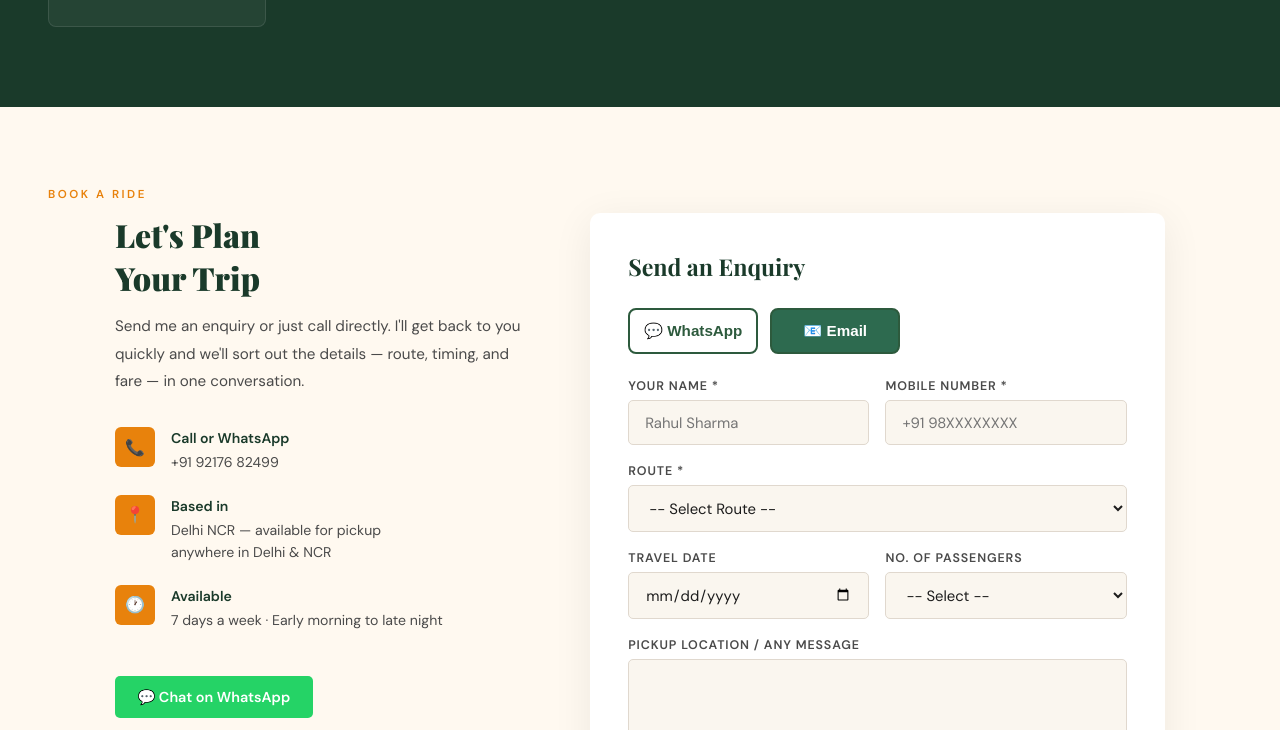
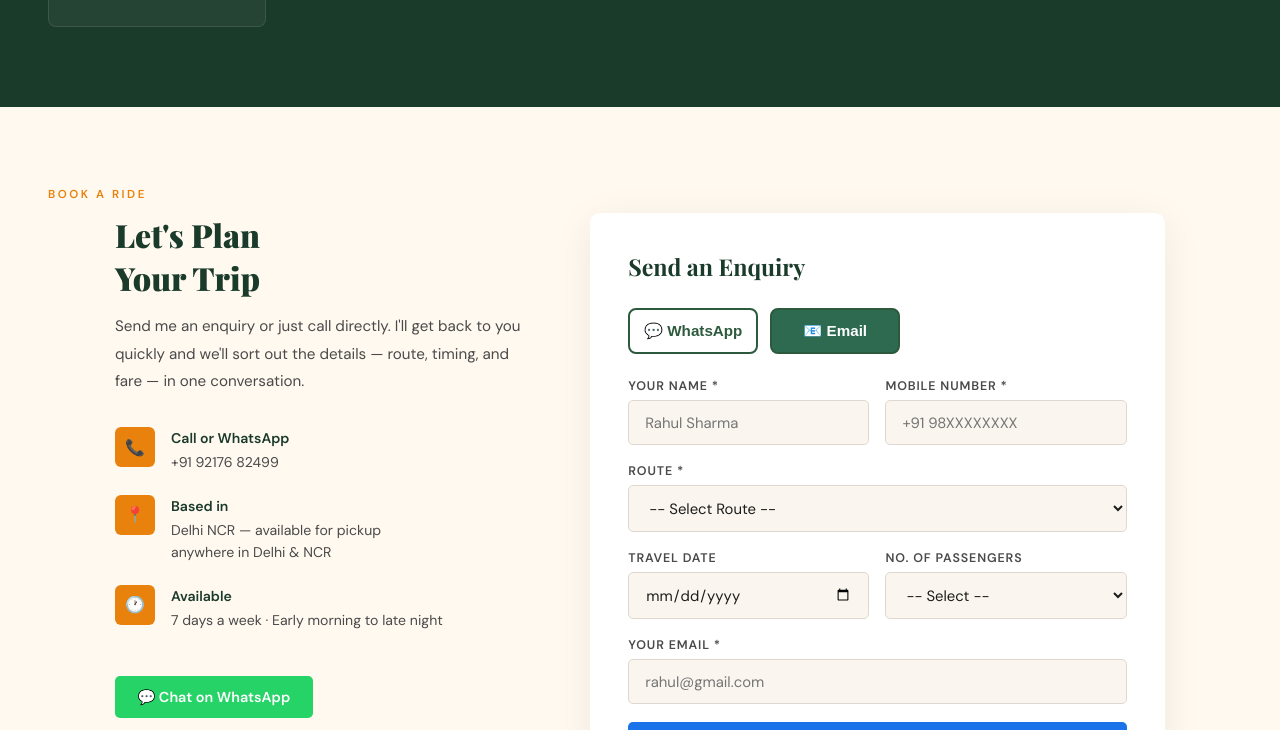
Before and after one commit to ayushb915/Travel-website, a plain HTML site: page index.html in a window 1280 px wide. Both pictures are taken after a click on the button "📧 Email". Shown: the part 3587-4317 px from the top of the page. Drawn offline with nearby package versions, Linux system fonts and the light colour scheme; a web font is replaced by a local one.

Commit message:
Update index.html

```diff
--- a/index.html
+++ b/index.html
@@ -305,9 +305,9 @@
     </div>
 
     <!-- Email field — only shown in email tab -->
-    <div class="form-group">
-  <label for="fmsg">Pickup Location / Any Message</label>
-  <textarea id="fmsg"></textarea>
+   <div class="form-group" id="emailFieldGroup" style="display:none;">
+  <label for="femail">Your Email *</label>
+  <input type="email" id="femail" placeholder="rahul@gmail.com">
 </div>
 
 <button
@@ -326,6 +326,10 @@
 >
   📧 Send via Email
 </button>
+    </div> <!-- formBox -->
+</div> <!-- contact-form -->
+</div> <!-- contact-wrap -->
+</section> <!-- contact -->
      <script>
 showTab('whatsapp');
 </script>
```
